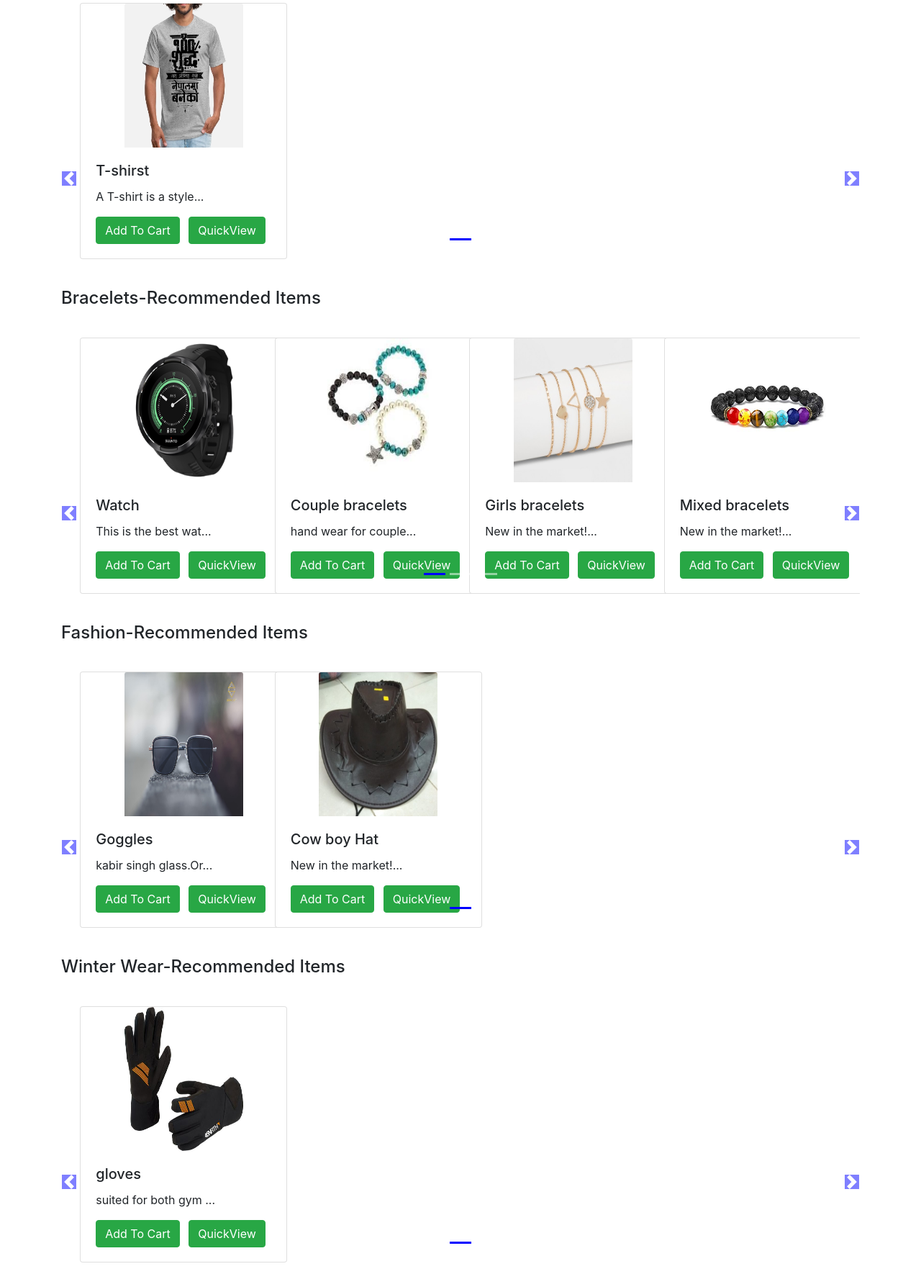
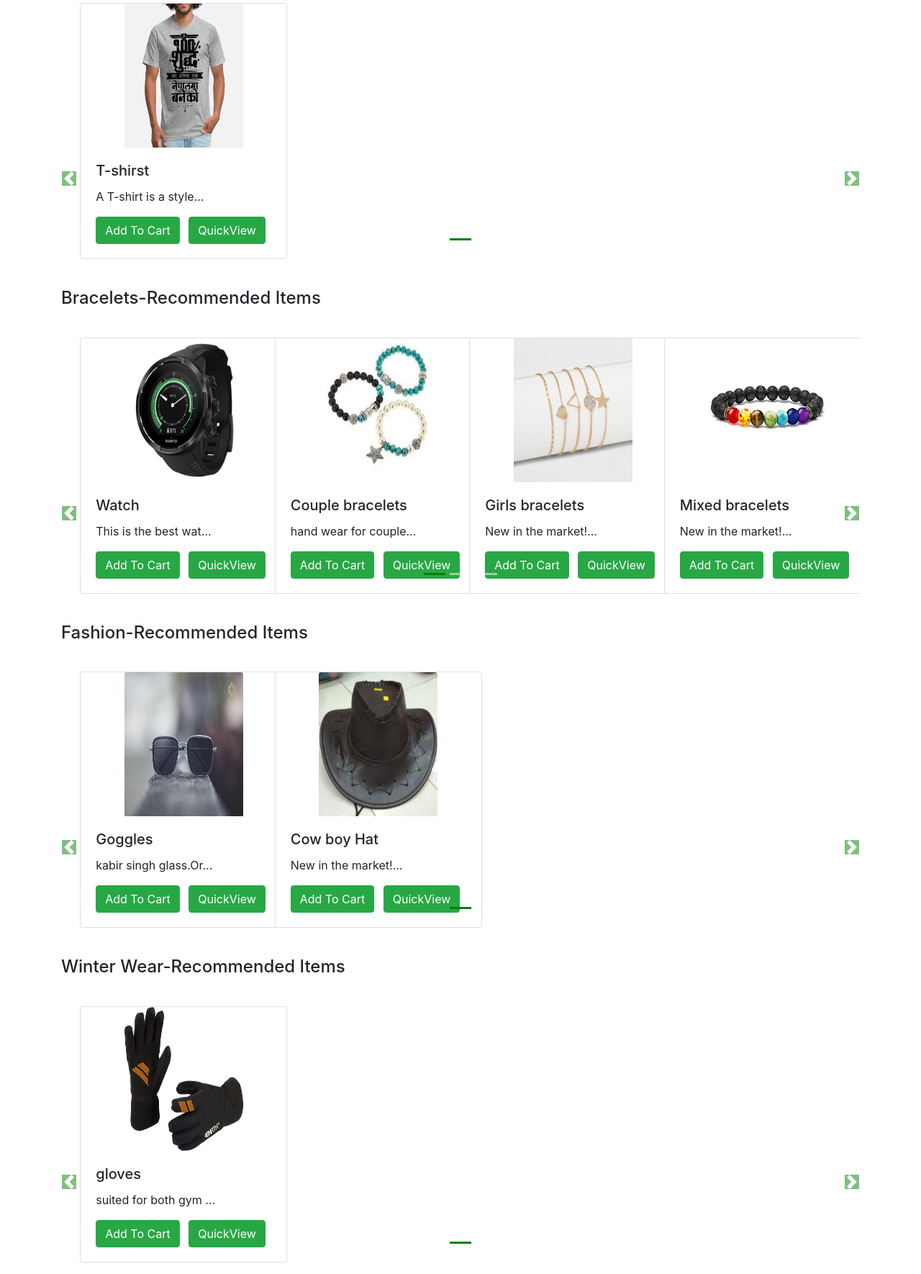
Before and after one commit to 7ami/E-Commerce, a Django app: page /shop/prod/ in a window 1280 px wide. Shown: the part 145-1915 px from the top of the page at 72% size. Run offline with Django 3.2, Linux system fonts and the light colour scheme; data comes from the database, SQL or seed files in the repository; some libraries are stand-ins or nearby versions.

Commit message:
Controls bg color changed

```diff
--- a/shop/templates/shop/basic.html
+++ b/shop/templates/shop/basic.html
@@ -134,6 +134,7 @@ var sum = 0;
 for(var item in cart){
 sum = sum +cart[item]
 }
+//update so that useavle in other pages
 localStorage.setItem('cart',JSON.stringify(cart));
 document.getElementById('cart').innerHTML = sum;
 }
--- a/shop/templates/shop/index.html
+++ b/shop/templates/shop/index.html
@@ -10,21 +10,21 @@
           margin-left:-4px;
           }
           .carousel-indicators .active {
-          background-color: blue;
+          background-color: green;
             }
           .col-md-3 img{
           width:165px;
           height:200px;
           }
           body .carousel-indicator li{
-          background-color: blue;
+          background-color: green;
           }
           body .carousel-indicators{
           bottom: 0;
           }
           body .carousel-control-prev-icon,
           body .carousel-control-next-icon{
-          background-color: blue;
+          background-color: green;
           }
 
           .carousel-control-prev,
@@ -57,7 +57,7 @@
          {% endfor %}
     </ul>
 
-
+   <!--for loop counter starts from 1-->
     <div class="container carousel-inner no-padding">
 
       <div class="carousel-item active">
```
